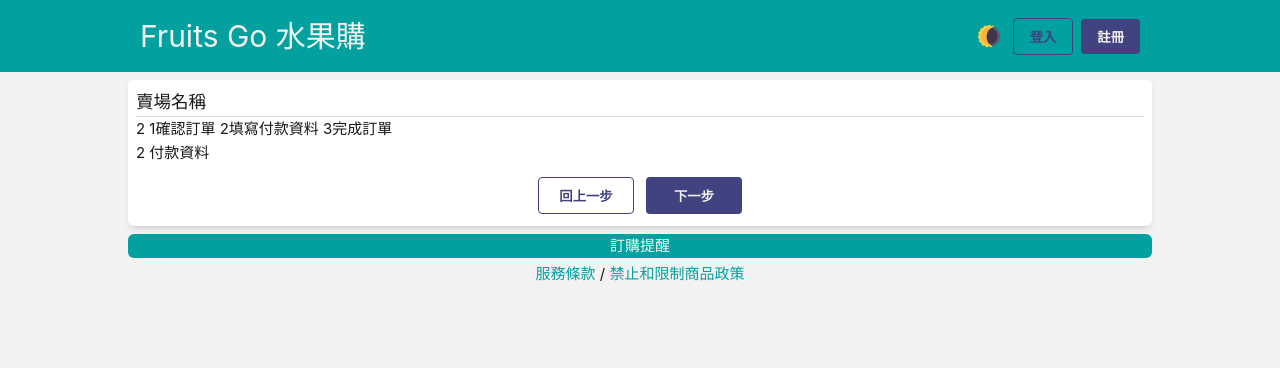
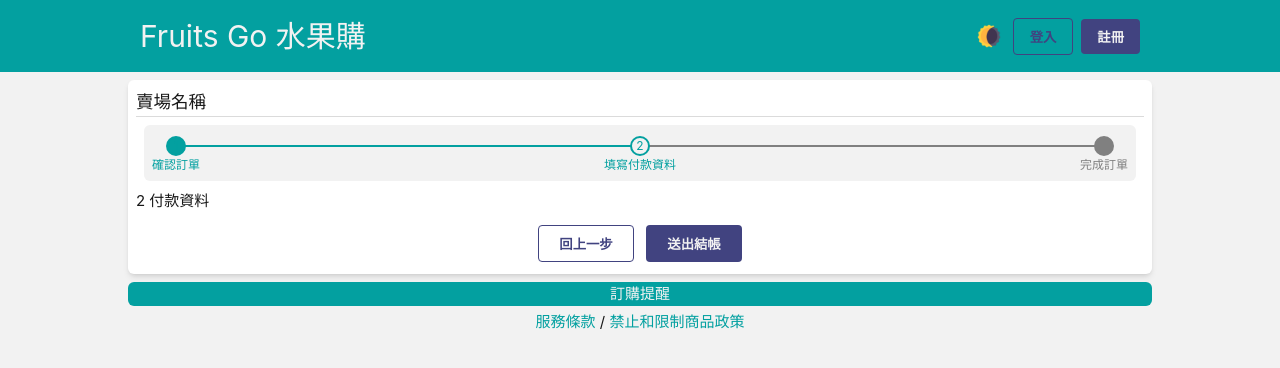
Before and after one commit to Joy-Chang-2021/FruitsGoCart, a Vue app: page /Cart in a window 1280 px wide. Both pictures are taken after a click on the button "下一步". Shown: the top 368 px of the page. Built offline with nearby package versions, Linux system fonts and the light colour scheme.

Commit message:
feat: PaymentState 框架與樣式 (根據props切換樣式)

```diff
--- a/src/components/PaymentState.vue
+++ b/src/components/PaymentState.vue
@@ -1,8 +1,30 @@
 <template>
-  {{ checkoutState }}
-  1確認訂單
-  2填寫付款資料
-  3完成訂單
+  <div class="cart-state-wrapper flex flex-row justify-between text-center m-2 p-2 rounded-md">
+    <div :class="[{'hidden': checkoutState === 1},
+     {'progressBar': checkoutState === 2},
+     {'progressBar final': checkoutState === 3}]"></div>
+    <!-- 第一步：確認訂單 -->
+    <div :class="[checkoutState === 1 ?
+      'cart-state-active' : 'cart-state-completed']">
+      <h4 class="cart-state-circle">1</h4>
+      <p class="text-xs">確認訂單</p>
+    </div>
+    <!-- 第二步：填寫付款資料 -->
+    <div :class="[
+      {'cart-state-default': checkoutState === 1},
+      {'cart-state-active': checkoutState === 2},
+      {'cart-state-completed': checkoutState === 3}]">
+      <h4 class="cart-state-circle">2</h4>
+      <p class="text-xs">填寫付款資料</p>
+    </div>
+    <!-- 第三步：完成訂單 -->
+    <div :class="[
+      {'cart-state-default': checkoutState !== 3},
+      {'cart-state-active': checkoutState === 3}]">
+      <h4 class="cart-state-circle">3</h4>
+      <p class="text-xs">完成訂單</p>
+    </div>
+  </div>
 </template>
 
 <script>
--- a/src/scss/_Base.scss
+++ b/src/scss/_Base.scss
@@ -33,6 +33,9 @@
   --color-hr: var(--grey-light);
   // index products, cart main background
   --color-background-card: var(--white);
+  // TODO: cartState
+  --color-background-section: var(--white-mute);
+  --color-cartState-default: var(--grey);
   // theme color
   --color-theme: var(--green);
   --color-theme-text: var(--white-mute);
@@ -52,8 +55,11 @@
   --color-background: var(--black-mute);
   --color-text: var(--white-mute);
   --color-hr: var(--grey-dark);
-  // index products
+  // index products, cart main background
   --color-background-card: var(--black);
+  // TODO: cartState
+  --color-background-section: var(--black-mute);
+  --color-cartState-default: var(--grey);
   // theme color
   --color-theme: var(--pink);
   --color-theme-text: var(--white-mute);
--- a/src/scss/_Cart.scss
+++ b/src/scss/_Cart.scss
@@ -2,3 +2,62 @@
   @apply rounded-md shadow-md;
   background-color: var(--color-background-card);
 }
+
+.cart-state-wrapper {
+  background-color: var(--color-background-section);
+  position: relative;
+  &::before {
+    position: absolute;
+    top: 35%;
+    left: 2rem;
+    display: block;
+    width: calc(100% - 4rem);
+    height: 2px;
+    content: "";
+    background-color: var(--color-cartState-default);
+  }
+  .progressBar {
+    position: absolute;
+    top: 35%;
+    left: 2rem;
+    display: block;
+    width: calc((100% - 4rem) / 2);
+    height: 2px;
+    background-color: var(--color-theme);
+    &.final {
+      width: calc(100% - 4rem)
+    }
+  }
+}
+
+.cart-state-circle {
+  // 圓形樣式
+  @apply inline-block text-xs w-5 h-5 border-solid border-2 rounded-full;
+}
+
+.cart-state-default {
+  // 待填寫狀態
+  color: var(--color-cartState-default);
+  border-color: var(--color-cartState-default);
+  h4 {
+    background-color: var(--color-cartState-default);
+  }
+}
+
+.cart-state-active {
+  // 填寫中狀態
+  color: var(--color-theme);
+  border-color: var(--color-theme);
+  h4 {
+    background-color: var(--color-background-section);
+  }
+}
+
+.cart-state-completed {
+  // 完成狀態
+  color: var(--color-theme);
+  border-color: var(--color-theme);
+  h4 {
+    background-color: var(--color-theme);
+  }
+}
--- a/src/scss/_Frame.scss
+++ b/src/scss/_Frame.scss
@@ -64,6 +64,12 @@ hr {
   background-color: var(--color-hr);
 }
 
+a {
+  :visited {
+    color: unset;
+  }
+}
+
 // === 顏色樣式===
 
 .theme-background {
--- a/src/views/Cart.vue
+++ b/src/views/Cart.vue
@@ -18,25 +18,27 @@ let shopInfo = {
     <PaymentForm :checkoutState="checkoutState"/>
     <!-- 上一頁、下一頁：控制付帳流程步驟及狀態 -->
     <div class="py-3 flex justify-center">
+      <RouterLink to="/" class="no-underline">
+        <button
+          v-show="checkoutState === 1"
+          class="btn btn-outline w-24">
+          回賣場頁
+        </button>
+      </RouterLink>
       <button
-        v-show="checkoutState === 1"
-        class="btn btn-outline w-24">
-        <RouterLink to="/" class="no-underline">回賣場頁</RouterLink>
-      </button>
-      <button
-        v-show="checkoutState > 1"
+        v-show="checkoutState === 2"
         @click="--checkoutState"
         class="btn btn-outline w-24">
         回上一步
       </button>
       <button
-        v-show="checkoutState !== 3"
+        v-show="checkoutState < 2"
         @click="++checkoutState"
         class="btn btn-theme ml-3 w-24">
         下一步
       </button>
       <button
-        v-show="checkoutState === 3"
+        v-show="checkoutState === 2"
         class="btn btn-theme ml-3 w-24">
         送出結帳
       </button>
```
